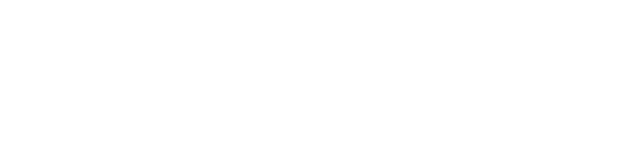
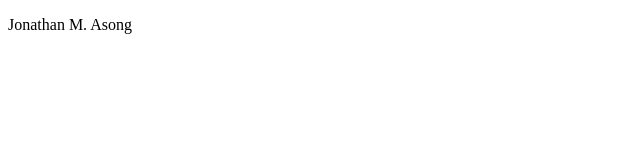
Before and after one commit to AsongJhonaNathan/html_exercise, a plain HTML site: page index.html in a window 1280 px wide. Shown: the whole page, without its empty margins (0-640 px from the left). Drawn offline with Linux system fonts and the light colour scheme.

Commit message:
uploaded index.html

```diff
--- a/project1/index.html
+++ b/index.html
@@ -4,6 +4,6 @@
 	<title>My First Websiute</title>
 </head>
 <body>
-
+<p>Jonathan M. Asong</p>
 </body>
 </html>
```
